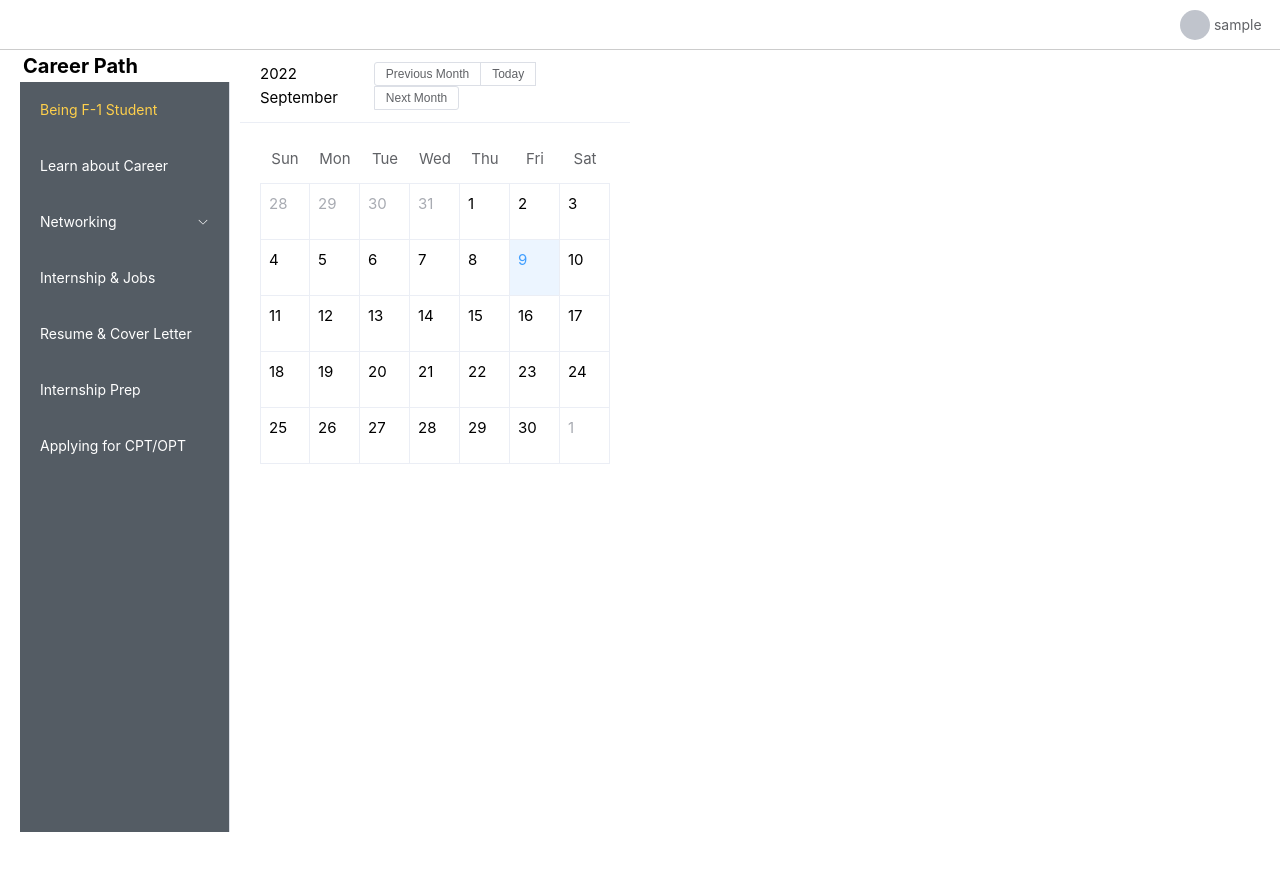
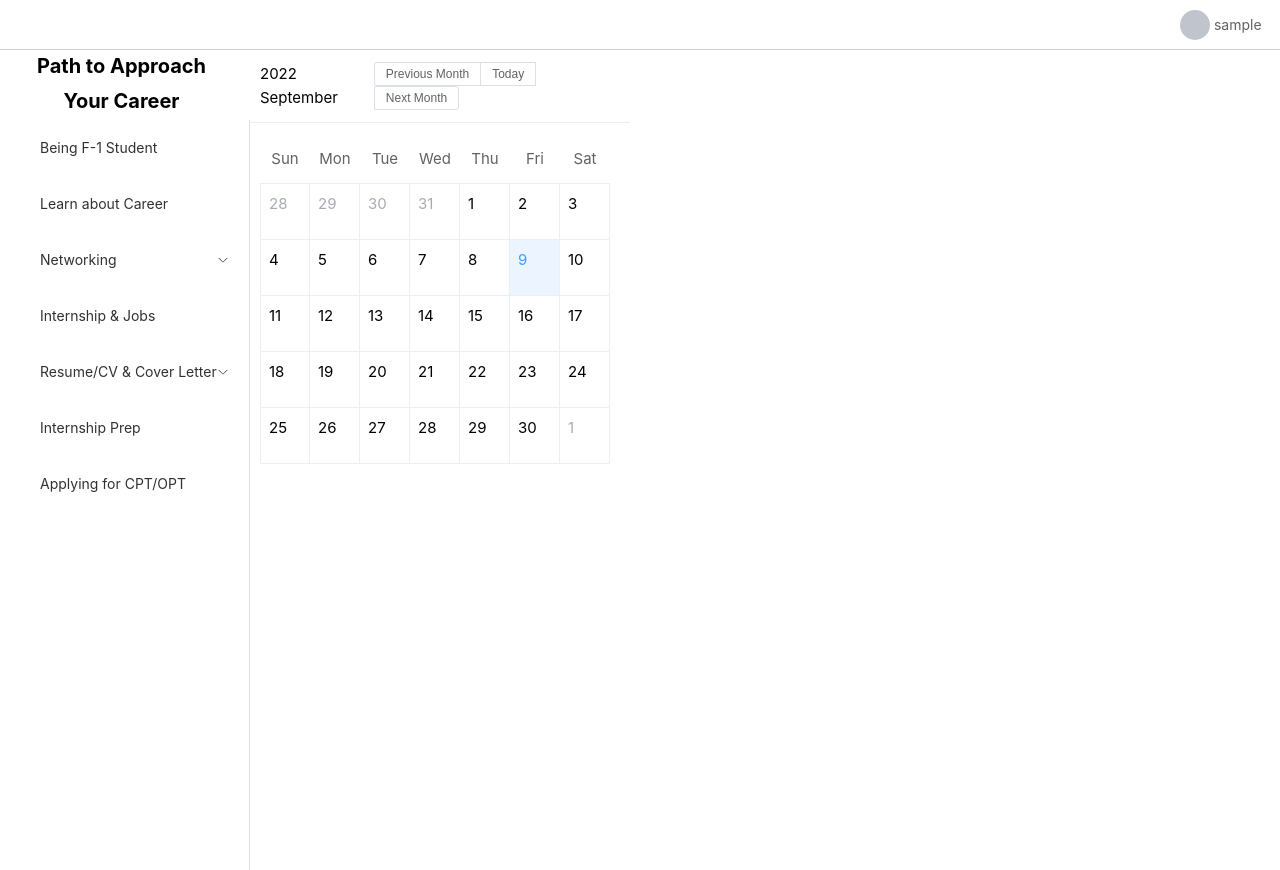
Before and after one commit to jiang718/GoalTritons, a Vue app in the folder vue/: page /home in a window 1280 px wide. Before the commit the page ends 832 px from the top, so only its background shows below. Built offline with nearby package versions, Linux system fonts and the light colour scheme; sample sign-in values are in the browser's storage.

Commit message:
Add files via upload

```diff
--- a/vue/src/components/Aside.vue
+++ b/vue/src/components/Aside.vue
@@ -1,14 +1,12 @@
 <template>
   <el-row class="tac">
     <el-col :span="12">
-      <b class="mb-2" style="font-size: 20px; margin-left: 3px">Career Path</b>
+      <h5 style="font-size: 20px; margin-left: 3px; margin-bottom: 3px; text-align: center">Path to Approach</h5>
+      <h5 style="font-size: 20px; margin-left: 3px; margin-bottom: 3px; text-align: center">Your Career</h5>
       <el-menu
-          style="width: 210px; min-height: calc(100vh - 50px)"
-          active-text-color="#ffd04b"
-          background-color="#545c64"
+          style="width: 230px; min-height: calc(100vh - 50px)"
           class="el-menu-vertical-demo"
-          default-active="1"
-          text-color="#fff"
+          default-active="0"
           @open="handleOpen"
           @close="handleClose"
       >
@@ -20,10 +18,11 @@
 <!--          <el-icon><icon-menu /></el-icon>-->
           <span>Learn about Career</span>
         </el-menu-item>
+
         <el-sub-menu index="3">
           <template #title>
 <!--            <el-icon><location /></el-icon>-->
-            <span>Networking</span>
+            <span class="mod" @click="$router.push('/networking')">Networking</span>
           </template>
           <el-menu-item-group>
             <el-menu-item index="3-1" class="sub1">Why Networking</el-menu-item>
@@ -42,10 +41,31 @@
 <!--          <el-icon><setting /></el-icon>-->
           <span>Internship & Jobs</span>
         </el-menu-item>
-        <el-menu-item index="5">
-<!--          <el-icon><setting /></el-icon>-->
-          <span>Resume & Cover Letter</span>
-        </el-menu-item>
+        <el-sub-menu index="5">
+          <template #title>
+            <!--            <el-icon><location /></el-icon>-->
+            <span @click="$router.push('/resume')">Resume/CV & Cover Letter</span>
+          </template>
+          <el-menu-item-group>
+            <el-menu-item index="5-1" class="sub1">Resume vs. CV</el-menu-item>
+          </el-menu-item-group>
+          <el-sub-menu index="5-2">
+            <template #title>Resume Breakdown</template>
+            <el-menu-item index="5-2-1" class="sub2">Resume Components</el-menu-item>
+            <el-menu-item index="5-2-2" class="sub2">Resume Essentials</el-menu-item>
+            <el-menu-item index="5-2-3" class="sub2">Sample Resumes</el-menu-item>
+            <el-menu-item index="5-2-4" class="sub2">Polish Your Resume</el-menu-item>
+          </el-sub-menu>
+          <el-menu-item-group>
+            <el-menu-item index="5-3" class="sub1">CV Breakdown</el-menu-item>
+          </el-menu-item-group>
+          <el-menu-item-group>
+            <el-menu-item index="5-4" class="sub1">Cover Letter</el-menu-item>
+          </el-menu-item-group>
+          <el-menu-item-group>
+              <el-menu-item index="5-5" class="sub1">More Resources</el-menu-item>
+          </el-menu-item-group>
+        </el-sub-menu>
         <el-menu-item index="6">
 <!--          <el-icon><setting /></el-icon>-->
           <span>Internship Prep</span>
```
